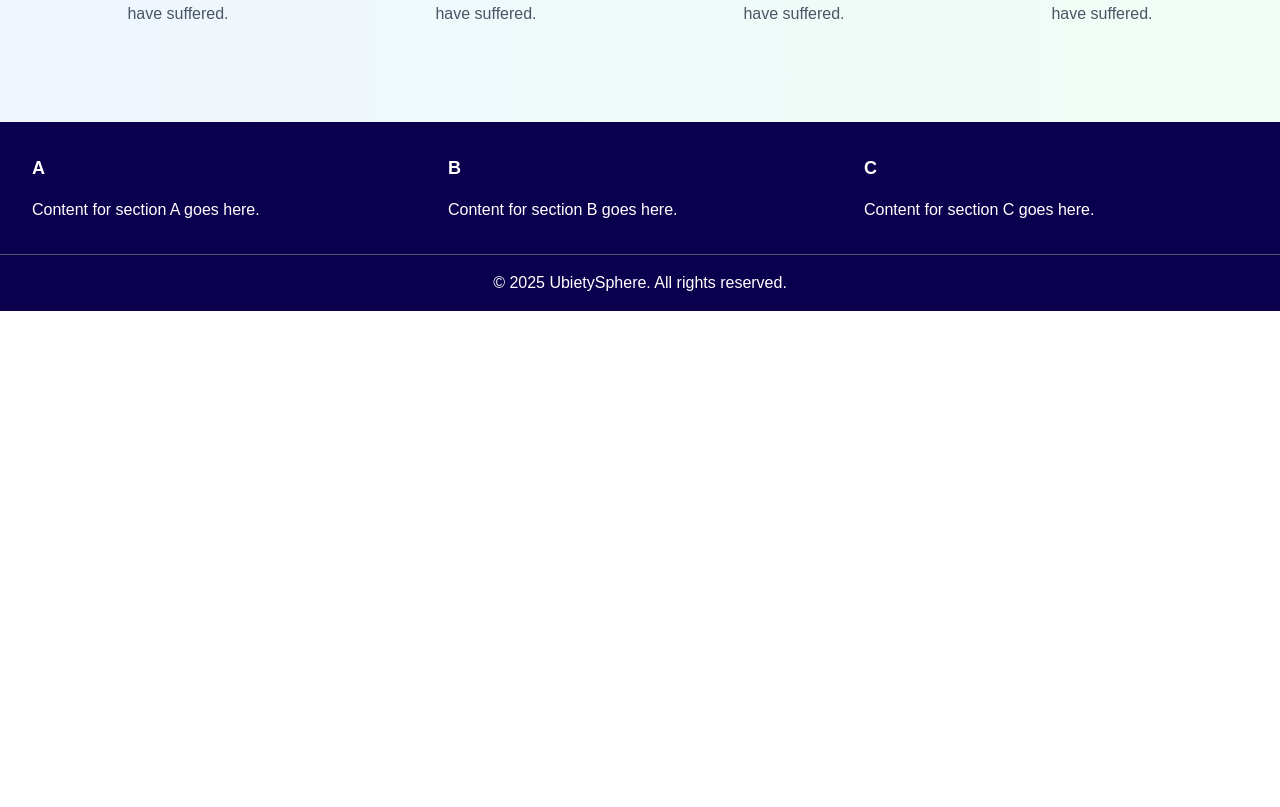
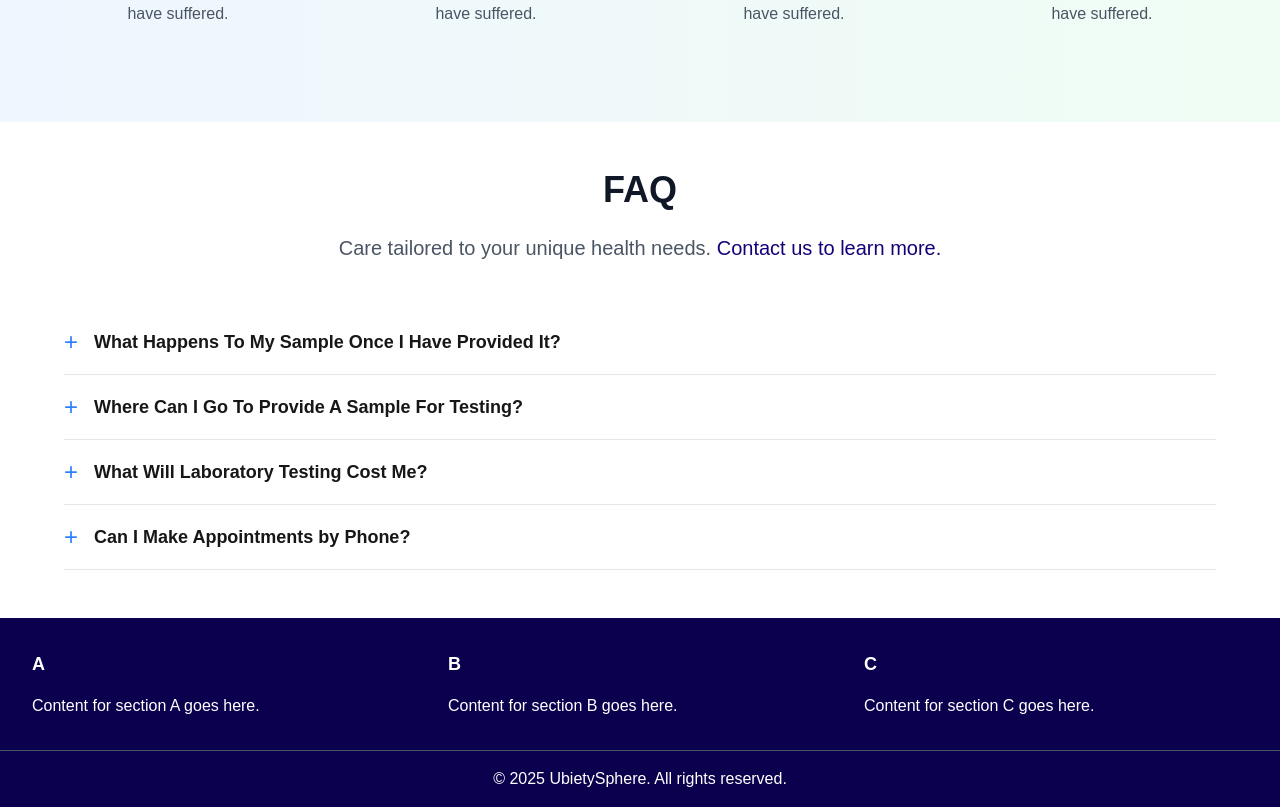
Before and after one commit to MuhammadAzfarAslam/ubietysphere.ae, a Next.js app: page / in a window 1280 px wide. Shown: the part 2465-3272 px from the top of the page. Before the commit the page ends 2776 px from the top, so only its background shows below. Built offline with nearby package versions, Linux system fonts and the light colour scheme.

Commit message:
FAQs Section 4

```diff
--- a/app/page.jsx
+++ b/app/page.jsx
@@ -1,4 +1,5 @@
 import HomepageBanner from "@/components/banner/HomepageBanner";
+import FaqItem from "@/components/faq/FaqItem";
 import Image from "next/image";
 
 const services = [
@@ -37,6 +38,29 @@ const services = [
     title: "Progress Tracking",
     description:
       "Track improvements and stay accountable with regular check-ins and progress reports.",
+  },
+];
+
+const faqs = [
+  {
+    question: "What Happens To My Sample Once I Have Provided It?",
+    answer:
+      "Lorem ipsum dolor sit amet, consectetur adipiscing elit, sed do eiusmod mpor incididunt ut labore et dolore magna aliqua. Ut enim ad minim veniam. Lorem ipsum dolor sit amet, consectetur adipiscing elit, sed do eiusmod mpor incididunt ut labore et dolore magna aliqua. Ut enim ad minim veniam.",
+  },
+  {
+    question: "Where Can I Go To Provide A Sample For Testing?",
+    answer:
+      "Lorem ipsum dolor sit amet, consectetur adipiscing elit, sed do eiusmod mpor incididunt ut labore et dolore magna aliqua. Ut enim ad minim veniam.",
+  },
+  {
+    question: "What Will Laboratory Testing Cost Me?",
+    answer:
+      "Lorem ipsum dolor sit amet, consectetur adipiscing elit, sed do eiusmod mpor incididunt ut labore et dolore magna aliqua. Ut enim ad minim veniam.",
+  },
+  {
+    question: "Can I Make Appointments by Phone?",
+    answer:
+      "Lorem ipsum dolor sit amet, consectetur adipiscing elit, sed do eiusmod mpor incididunt ut labore et dolore magna aliqua. Ut enim ad minim veniam.",
   },
 ];
 
@@ -237,6 +261,28 @@ export default function Home() {
           </div>
         </div>
       </section>
+
+      {/* FAQs - Section 5 */}
+      <section className="bg-white py-12 px-6 sm:px-10 lg:px-16">
+        <div className="max-w-7xl mx-auto text-center">
+          <h2 className="text-4xl font-extrabold text-gray-900 mb-6">FAQ</h2>
+          <p className="text-xl text-gray-600 mb-12">
+            Care tailored to your unique health needs.{" "}
+            <a href="#" className="text-primary-light hover:underline">
+              Contact us to learn more.
+            </a>
+          </p>
+          <div>
+            {faqs.map((faq, index) => (
+              <FaqItem
+                key={index}
+                question={faq.question}
+                answer={faq.answer}
+              />
+            ))}
+          </div>
+        </div>
+      </section>
     </>
   );
 }
--- /dev/null
+++ b/components/faq/FaqItem.jsx
@@ -0,0 +1,22 @@
+'use client';
+import { useState } from "react";
+
+const FaqItem = ({ question, answer }) => {
+  const [isOpen, setIsOpen] = useState(false);
+
+  return (
+    <div className="border-b border-gray-200">
+      <div
+        onClick={() => setIsOpen(!isOpen)}
+        className="flex items-center py-4 cursor-pointer"
+      >
+        <span className="text-2xl mr-4 text-blue-500">{isOpen ? "−" : "+"}</span>
+        <h3 className="text-lg font-semibold">{question}</h3>
+      </div>
+      {isOpen && <p className="text-gray-600 pb-6 text-left pl-8">{answer}</p>}
+    </div>
+  );
+};
+
+
+export default FaqItem;
```
